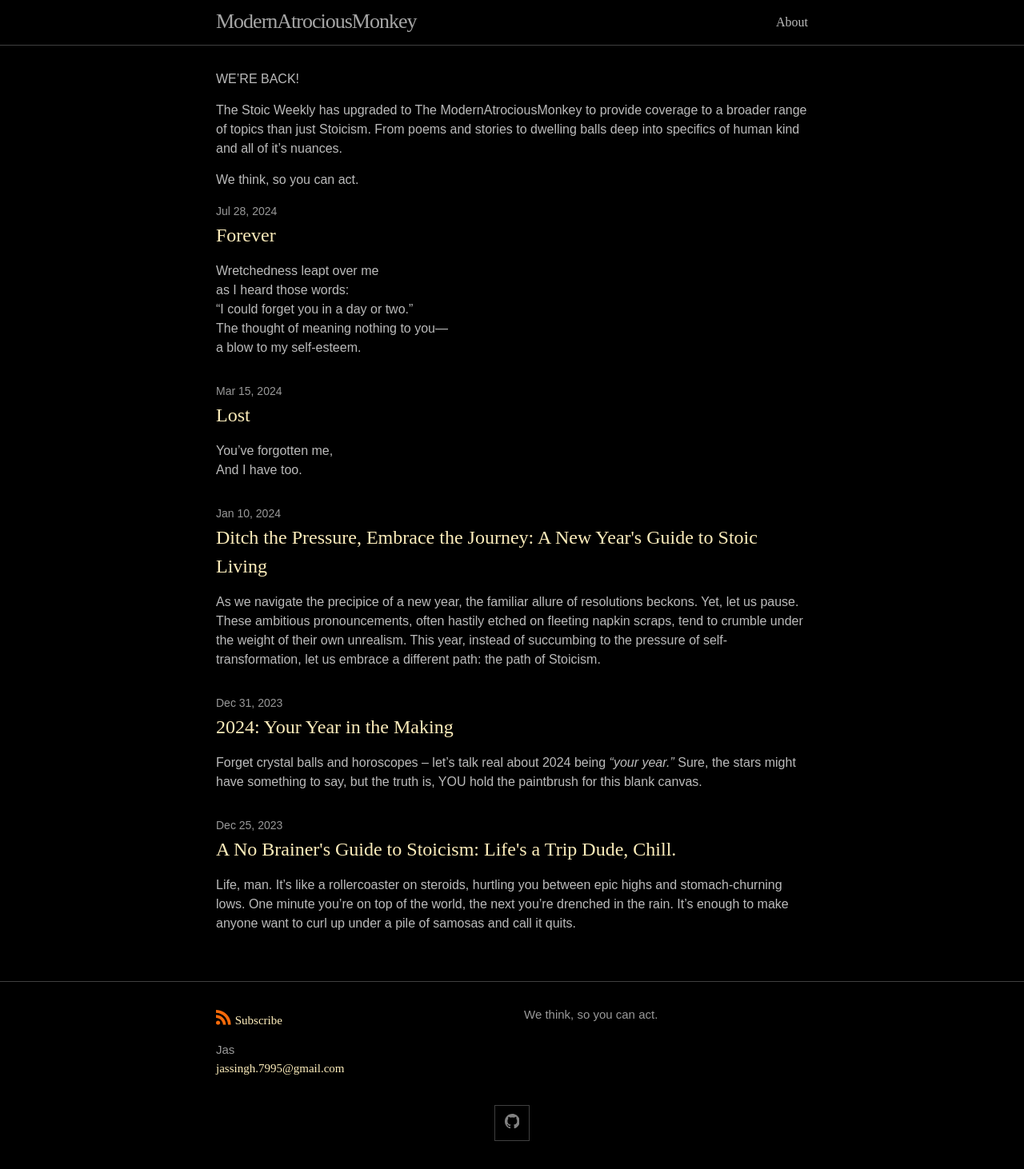
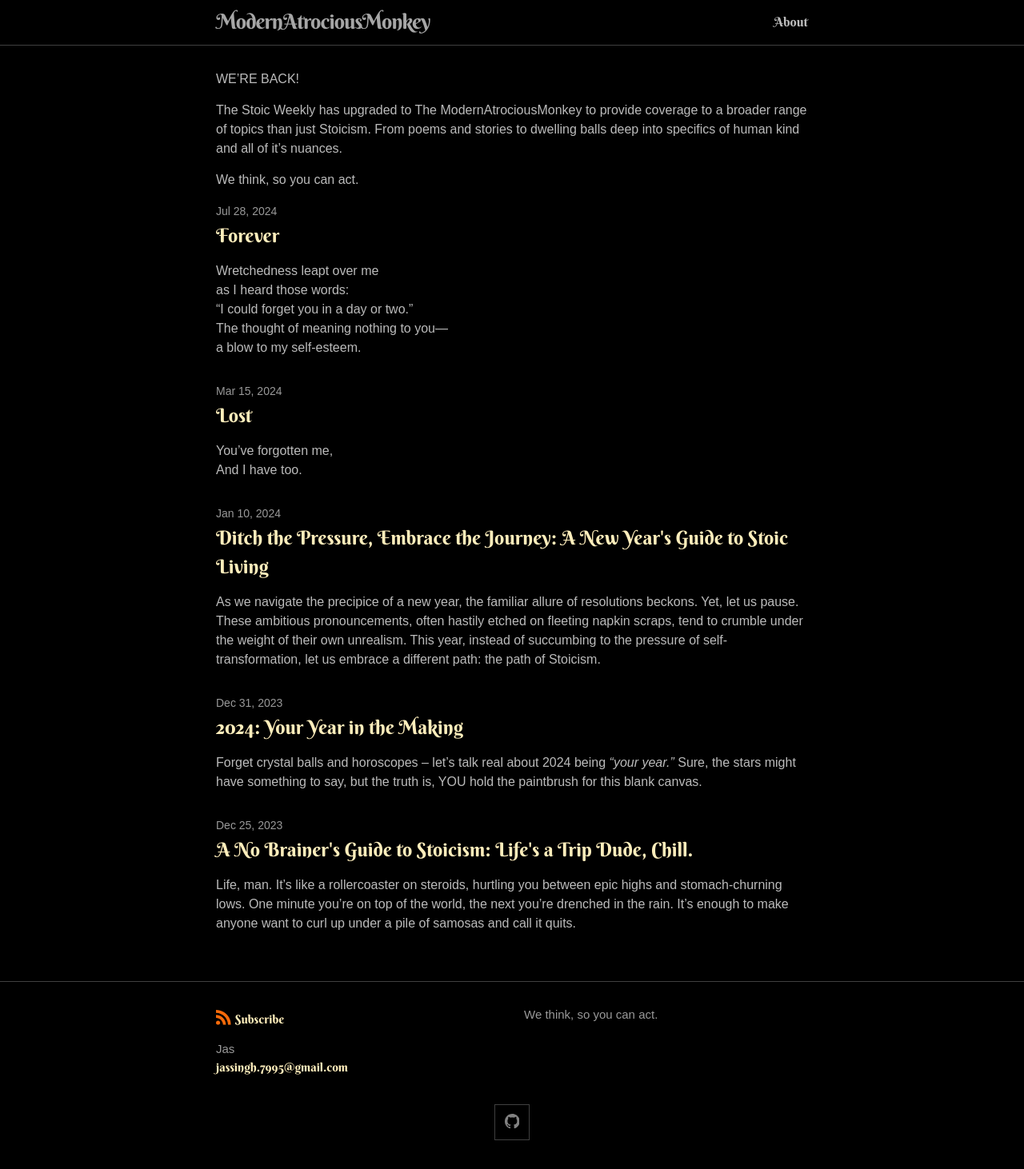
Before and after one commit to Arowheads/arrowheads.github.io, a Jekyll site: the page built from index.md, in a window 1280 px wide. Shown: the whole page at 80% size. Built offline with Jekyll 4.4.1, drawn with Linux system fonts in a browser that asks for light colours; some web fonts are replaced.

Commit message:
Re brand fix

```diff
--- a/_sass/minima/_base.scss
+++ b/_sass/minima/_base.scss
@@ -1,5 +1,6 @@
 @import url(https://db.onlinewebfonts.com/c/bb99de1682ee75602d351c1dde11a054?family=TAN+-+PEARL);
 @import url('https://fonts.googleapis.com/css2?family=Antic&display=swap');
+@import url('https://fonts.googleapis.com/css2?family=Berkshire+Swash&display=swap');
 html {
   font-size: $base-font-size;
 }
@@ -117,7 +118,7 @@
 a {
   color: $link-base-color;
   text-decoration: none;
-  font-family: "TAN - PEARL";
+  font-family: "Berkshire Swash", serif;
 
   &:visited {
     color: $link-visited-color;
```
